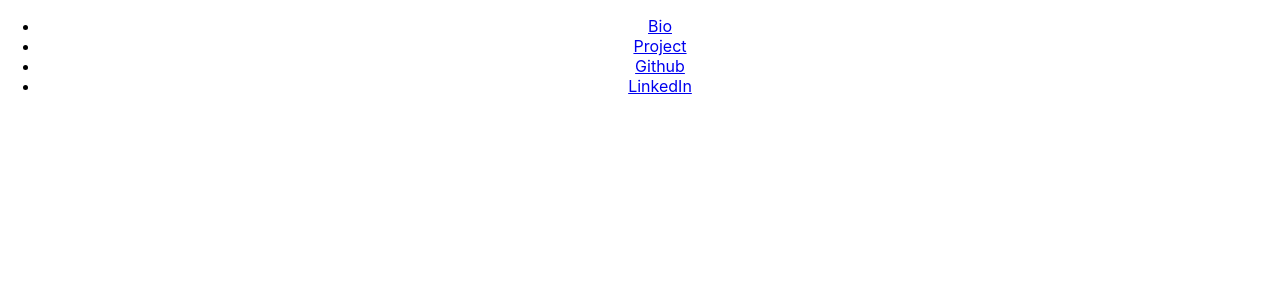
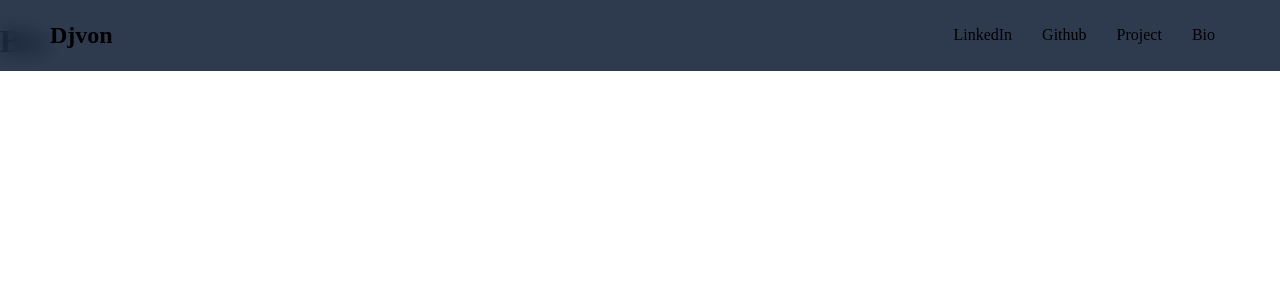
Before and after one commit to dsimp/Djvon-Portfolio, a React (Create React App) app: page / in a window 1280 px wide. Shown: the top 300 px of the page. Built offline with nearby package versions, Linux system fonts and the light colour scheme.

Commit message:
implementing Nav bar

```diff
--- a/src/App.css
+++ b/src/App.css
@@ -1,38 +1,110 @@
-.App {
-  text-align: center;
+.heady {
+  display: flex;
+  -webkit-box-pack: justify;
+  justify-content: space-between;
+  -webkit-box-align: center;
+  align-items: center;
+  position: fixed;
+  top: 0px;
+  z-index: 11;
+  padding: 0px 50px;
+  width: 100%;
+  height: var(--nav-height);
+  background-color: rgba(10, 25, 47, 0.85);
+  backdrop-filter: blur(10px);
+  transition: var(--transition);
+  filter: none !important;
+  pointer-events: auto !important;
+  user-select: auto !important;
 }
 
-.App-logo {
-  height: 40vmin;
-  pointer-events: none;
+.navy {
+  display: flex;
+  -webkit-box-pack: justify;
+  justify-content: space-between;
+  -webkit-box-align: center;
+  align-items: center;
+  position: relative;
+  width: 100%;
+  color: var(--lightest-slate);
+  font-family: var(--font-mono);
+  counter-reset: item 0;
+  z-index: 12;
 }
 
-@media (prefers-reduced-motion: no-preference) {
-  .App-logo {
-    animation: App-logo-spin infinite 20s linear;
-  }
+.navlist {
+  position: absolute;
+  display: flex;
+  -webkit-box-align: center;
+  align-items: center;
+  right: 100px;
 }
 
-.App-header {
-  background-color: #282c34;
-  min-height: 100vh;
+.navlist ul {
   display: flex;
-  flex-direction: column;
+  -webkit-box-pack: justify;
+  justify-content: space-between;
+  -webkit-box-align: center;
   align-items: center;
-  justify-content: center;
-  font-size: calc(10px + 2vmin);
-  color: white;
+  padding: 0px;
+  margin: 0px;
+  list-style: none;
 }
 
-.App-link {
-  color: #61dafb;
+ul {
+  margin-block-start: 1em;
+  margin-block-end: 1em;
+  margin-inline-start: 0px;
+  margin-inline-end: 0px;
+  padding-inline-start: 40px;
 }
 
-@keyframes App-logo-spin {
-  from {
-    transform: rotate(0deg);
-  }
-  to {
-    transform: rotate(360deg);
-  }
+.navlist ul li {
+  margin: 0px 5px;
+  margin-top: 0px;
+  margin-right: 5px;
+  margin-bottom: 0px;
+  margin-left: 5px;
+  position: relative;
+  counter-increment: item 1;
+  font-size: var(--fz-xs);
 }
+
+li {
+  display: list-item;
+  text-align: -webkit-match-parent;
+}
+
+a {
+  display: inline-block;
+  text-decoration: none;
+  text-decoration-line: none;
+  text-decoration-thickness: initial;
+  text-decoration-style: initial;
+  text-decoration-color: initial;
+  text-decoration-skip-ink: auto;
+  color: inherit;
+  position: relative;
+  transition: var(--transition);
+}
+
+.navlist ul li a {
+  padding: 10px;
+  padding-top: 10px;
+  padding-right: 10px;
+  padding-bottom: 10px;
+  padding-left: 10px;
+}
+
+#container {
+  width: 100%;
+  height: 100vh;
+  scroll-behavior: smooth;
+  overflow-y: scroll;
+}
+
+#container div {
+  position: relative;
+  width: 100%;
+  height: 100%;
+}
--- a/src/App.js
+++ b/src/App.js
@@ -1,10 +1,20 @@
 import "./App.css";
 import Navigation from "./Components/Navigation";
+import Bio from "./Components/Bio";
+import Project from "./Components/Project";
 
 function App() {
   return (
     <div className="App">
       <Navigation />
+      <div id="container">
+        <div id="bio">
+          <Bio />
+        </div>
+        <div id="project">
+          <Project />
+        </div>
+      </div>
     </div>
   );
 }
--- /dev/null
+++ b/src/Components/Bio.js
@@ -0,0 +1,7 @@
+import React from "react";
+
+const Bio = () => {
+  return <h1> Bio </h1>;
+};
+
+export default Bio;
--- a/src/Components/Navigation.js
+++ b/src/Components/Navigation.js
@@ -2,10 +2,19 @@
 
 const Navigation = () => {
   return (
-    <nav>
+    <header className="heady">
+      <nav className="navy">
+        <div>
+          <h2>Djvon</h2>
+        </div>
+        <div className="navlist">
           <ul>
             <li>
-          <a href="#bio">Bio</a>
+              <a href="#linkedin">LinkedIn</a>
+            </li>
+            <li>
+              {" "}
+              <a href="#github">Github</a>
             </li>
             <li>
               {" "}
@@ -13,14 +22,12 @@
             </li>
             <li>
               {" "}
-          <a href="#github">Github</a>
-        </li>
-        <li>
-          {" "}
-          <a href="#linkedIn">LinkedIn</a>
+              <a href="#bio">Bio</a>
             </li>
           </ul>
+        </div>
       </nav>
+    </header>
   );
 };
 
--- /dev/null
+++ b/src/Components/Project.js
@@ -0,0 +1,7 @@
+import React from "react";
+
+const Project = () => {
+  return <h1>Project</h1>;
+};
+
+export default Project;
--- a/src/index.css
+++ b/src/index.css
@@ -1,13 +1,23 @@
 body {
   margin: 0;
-  font-family: -apple-system, BlinkMacSystemFont, 'Segoe UI', 'Roboto', 'Oxygen',
-    'Ubuntu', 'Cantarell', 'Fira Sans', 'Droid Sans', 'Helvetica Neue',
+  font-family: -apple-system, BlinkMacSystemFont, "Segoe UI", "Roboto", "Oxygen",
+    "Ubuntu", "Cantarell", "Fira Sans", "Droid Sans", "Helvetica Neue",
     sans-serif;
   -webkit-font-smoothing: antialiased;
   -moz-osx-font-smoothing: grayscale;
+  width: 100%;
+  min-height: 100%;
+  overflow-x: hidden;
+  -webkit-font-smoothing: antialiased;
+  background-color: var(--navy);
+  color: var(--slate);
+  font-family: var(--font-sans);
+  font-size: var(--fz-xl);
+  line-height: 1.3;
+  display: block;
 }
 
 code {
-  font-family: source-code-pro, Menlo, Monaco, Consolas, 'Courier New',
+  font-family: source-code-pro, Menlo, Monaco, Consolas, "Courier New",
     monospace;
 }
```
Lines whose indentation alone changed are shown as unchanged.
